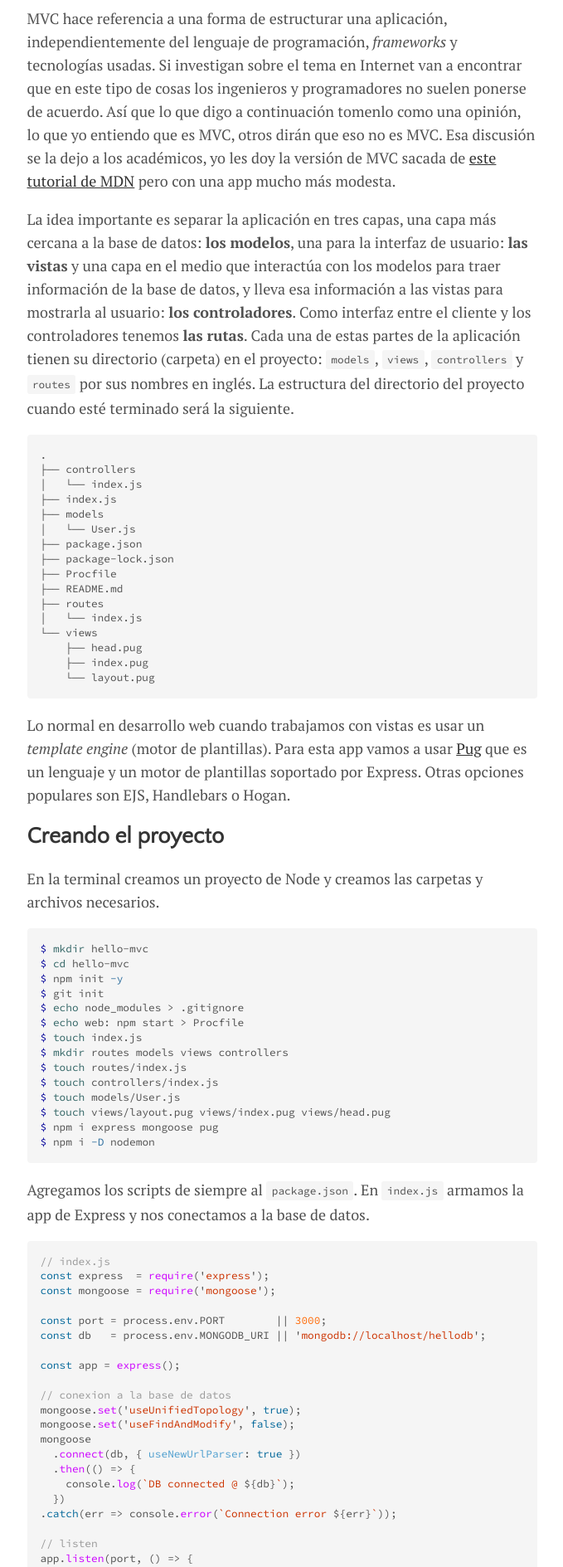
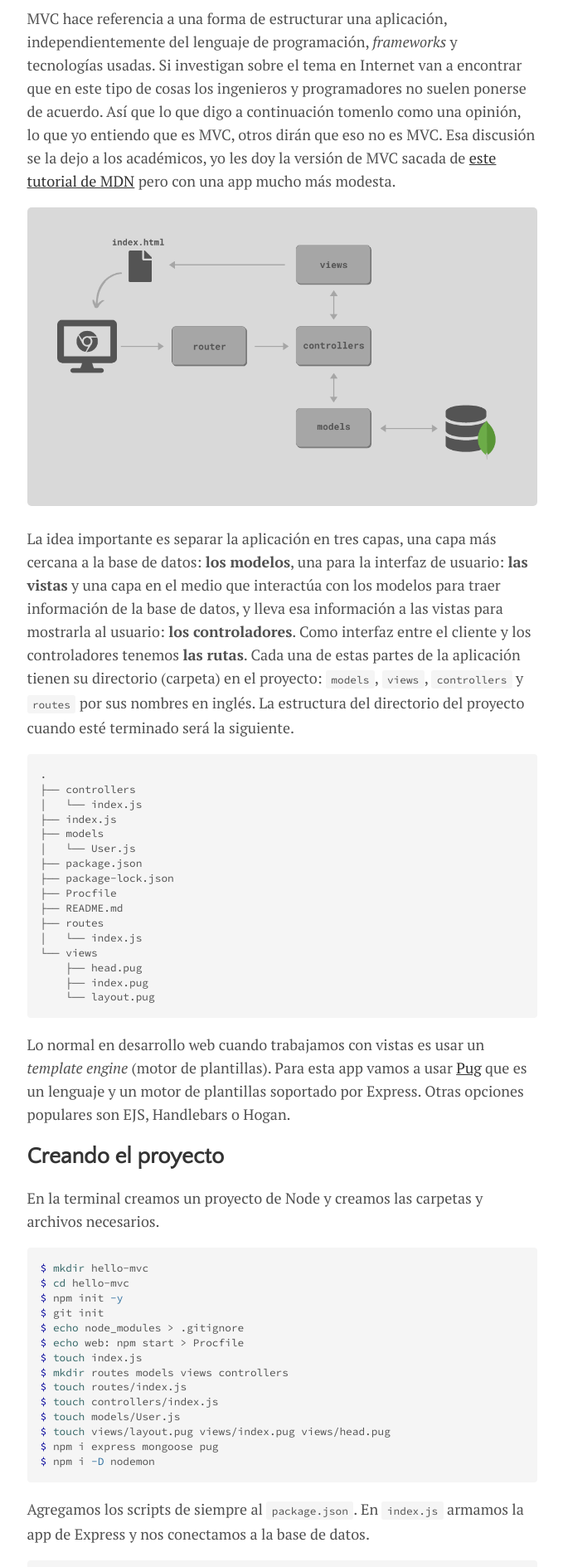
Before and after one commit to la35/la35.github.io, a Jekyll site: the page built from _posts/2020-07-14-fullstack-5.md, in a window 1280 px wide. Shown: the part 1171-3060 px from the top of the page at 83% size, without its empty margins (300-979 px from the left). Built offline with Jekyll 4.4.1, drawn with Linux system fonts in a browser that asks for light colours.

Commit message:
agrega diagrama

```diff
--- a/_posts/2020-07-14-fullstack-5.md
+++ b/_posts/2020-07-14-fullstack-5.md
@@ -21,6 +21,8 @@ Los dos enfoques son válidos y tienen sus usos, ventajas y desventajas. Parte d
 ## Modelo Vista Controlador
 
 MVC hace referencia a una forma de estructurar una aplicación, independientemente del lenguaje de programación, _frameworks_ y tecnologías usadas. Si investigan sobre el tema en Internet van a encontrar que en este tipo de cosas los ingenieros y programadores no suelen ponerse de acuerdo. Así que lo que digo a continuación tomenlo como una opinión, lo que yo entiendo que es MVC, otros dirán que eso no es MVC. Esa discusión se la dejo a los académicos, yo les doy la versión de MVC sacada de [este tutorial de MDN](https://developer.mozilla.org/es/docs/Learn/Server-side/Express_Nodejs/Tutorial_local_library_website) pero con una app mucho más modesta.
+
+![mvc](../assets/img/mvc.png)
 
 La idea importante es separar la aplicación en tres capas, una capa más cercana a la base de datos: **los modelos**, una para la interfaz de usuario: **las vistas** y una capa en el medio que interactúa con los modelos para traer información de la base de datos, y lleva esa información a las vistas para mostrarla al usuario: **los controladores**. Como interfaz entre el cliente y los controladores tenemos **las rutas**. Cada una de estas partes de la aplicación tienen su directorio (carpeta) en el proyecto: `models`, `views`, `controllers` y `routes` por sus nombres en inglés. La estructura del directorio del proyecto cuando esté terminado será la siguiente.
 
```
Also changed, not shown: assets/img/mvc.png (added).
